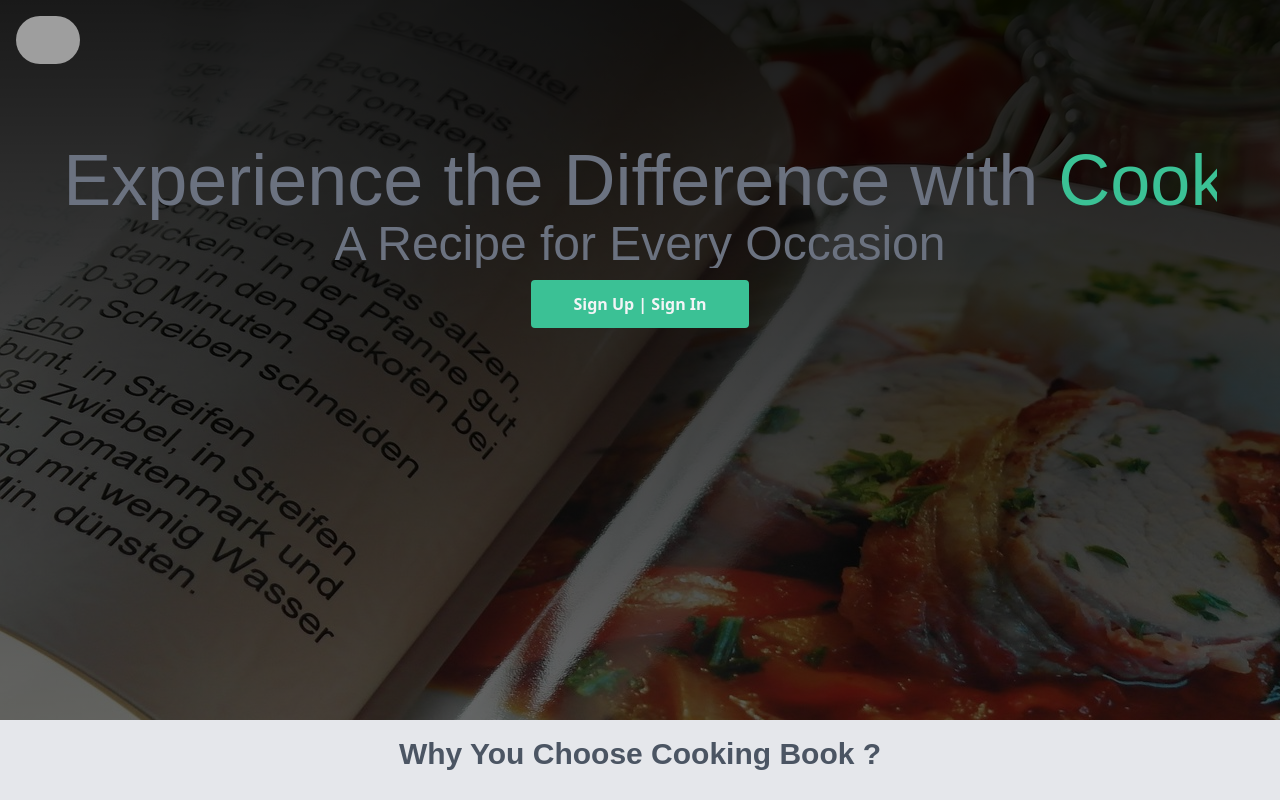
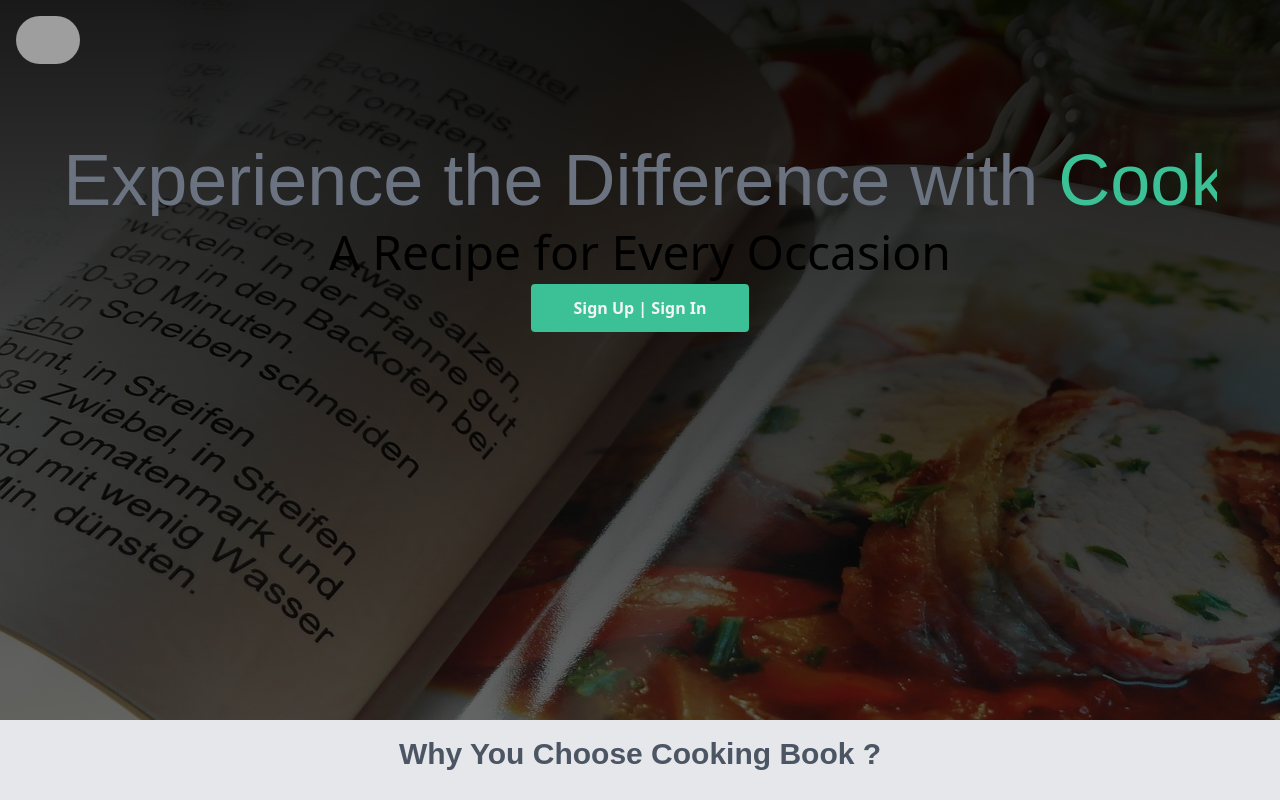
Before and after one commit to mubashirrehman2211/recipe-book, a Nuxt app: page / in a window 1280 px wide. Shown: the top 800 px of the page. Built offline with nearby package versions, Linux system fonts and the light colour scheme; no server answers; grey boxes are pictures that could not be loaded.

Commit message:
some change in header

```diff
--- a/components/HeaderContent.vue
+++ b/components/HeaderContent.vue
@@ -16,11 +16,11 @@ const store = useRecipeStore();
       </div>
     </nav>
     <div class="all-center flex-col mt-16">
-      <h2 class="text-7xl text-gray-500 font-thin poppins-medium mb-3 edit-2">
+      <h2 class="text-7xl text-gray-500 font-thin poppins-medium mb-1 edit-2">
         Experience the Difference with
         <span class="text-[#3bc195]">CookingBook.com</span>
-        <h4 class="text-5xl mb-0 mt-1">A Recipe for Every Occasion</h4>
       </h2>
+      <h4 class="text-5xl my-2">A Recipe for Every Occasion</h4>
       <div class="mt-0">
         <NuxtLink to="">
           <button
```
